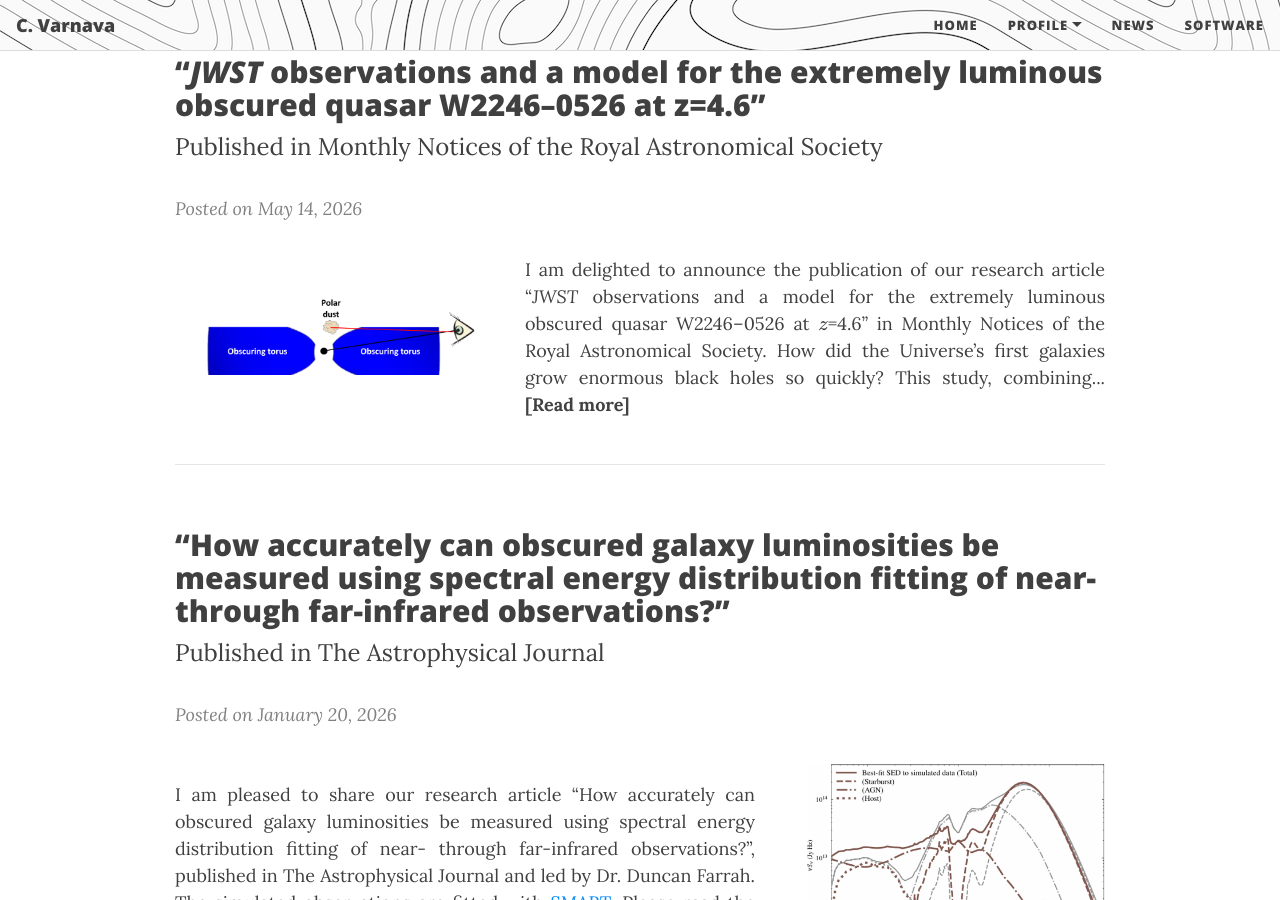
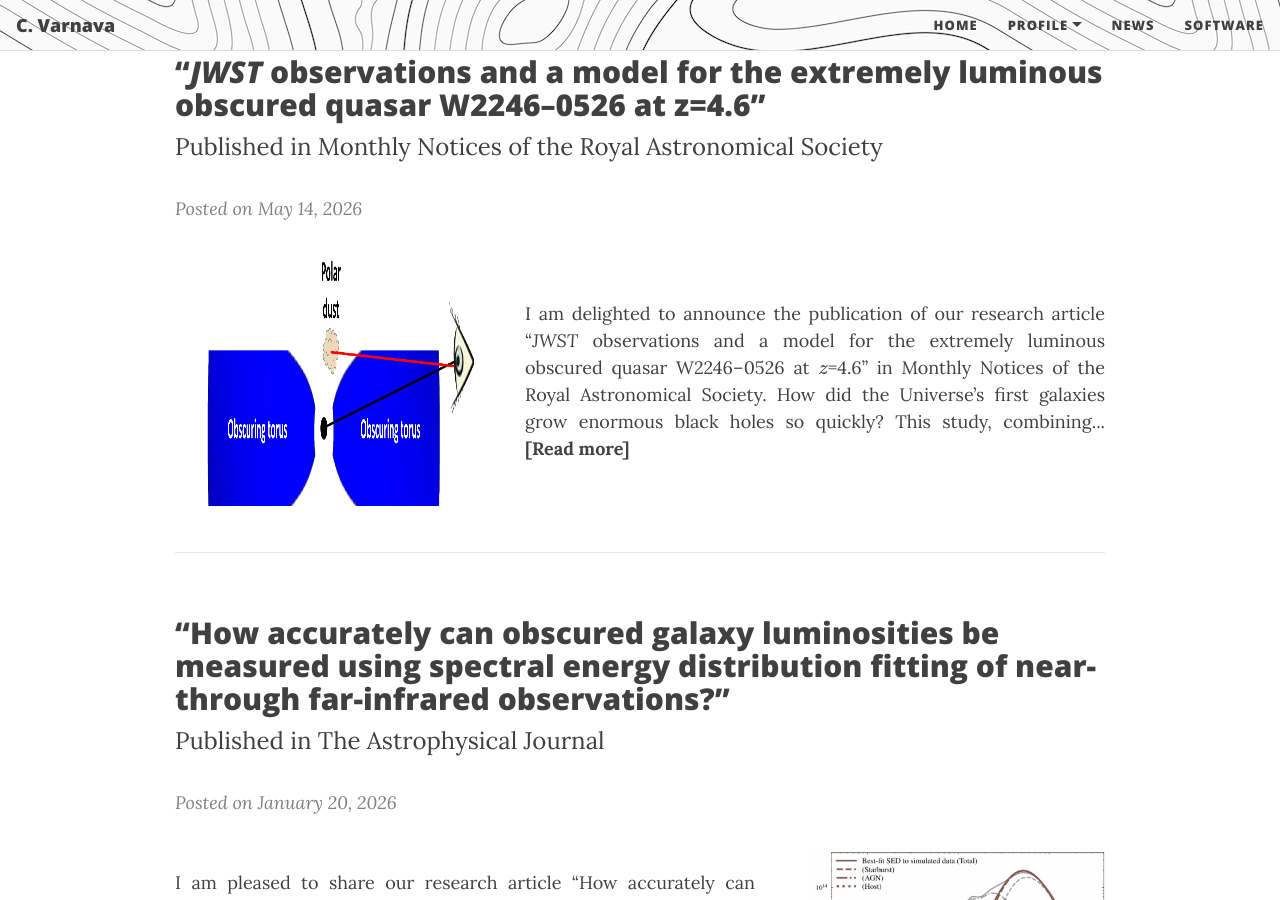
Before and after one commit to ch-var/ch-var.github.io, a Jekyll site: the page built from news.html, in a window 1280 px wide and 900 px high, scrolled down 691 px. Built offline with Jekyll 4.4.1, drawn with Linux system fonts in a browser that asks for light colours; formulas are drawn with MathJax 3.

Commit message:
Update news.html

```diff
--- a/news.html
+++ b/news.html
@@ -48,7 +48,7 @@
 <p style="margin-top: 8px; margin-bottom: 8px;"><font size="+2">Published in Monthly Notices of the Royal Astronomical Society</font></p>
 <p style="margin-bottom: 4px;"><i style="color:#808080;">Posted on May 14, 2026</i></p>
 <div style="display: flex; justify-content: space-between; align-items: center; flex-wrap: wrap;">
-  <p style="margin-right: 30px;"><img src="/assets/img/polar.png" style="max-width: 300px; height: auto;"/></p>
+  <p style="margin-right: 30px;"><img src="/assets/img/polar.png" style="max-width: 300px; height: 250px;"/></p>
   <p style="text-align: justify; flex: 1; margin-left: 20px;">I am delighted to announce the publication of our research article “<i>JWST</i> observations and a model for the extremely luminous obscured quasar W2246–0526 at \(z\)=4.6” in Monthly Notices of the Royal Astronomical Society. How did the Universe’s first galaxies grow enormous black holes so quickly? This study, combining... <a href="https://ch-var.github.io/2026-05-14-W2246–0526"><b style="color:#424242";>[Read more]</b></a></p>
 </div>
 
```
